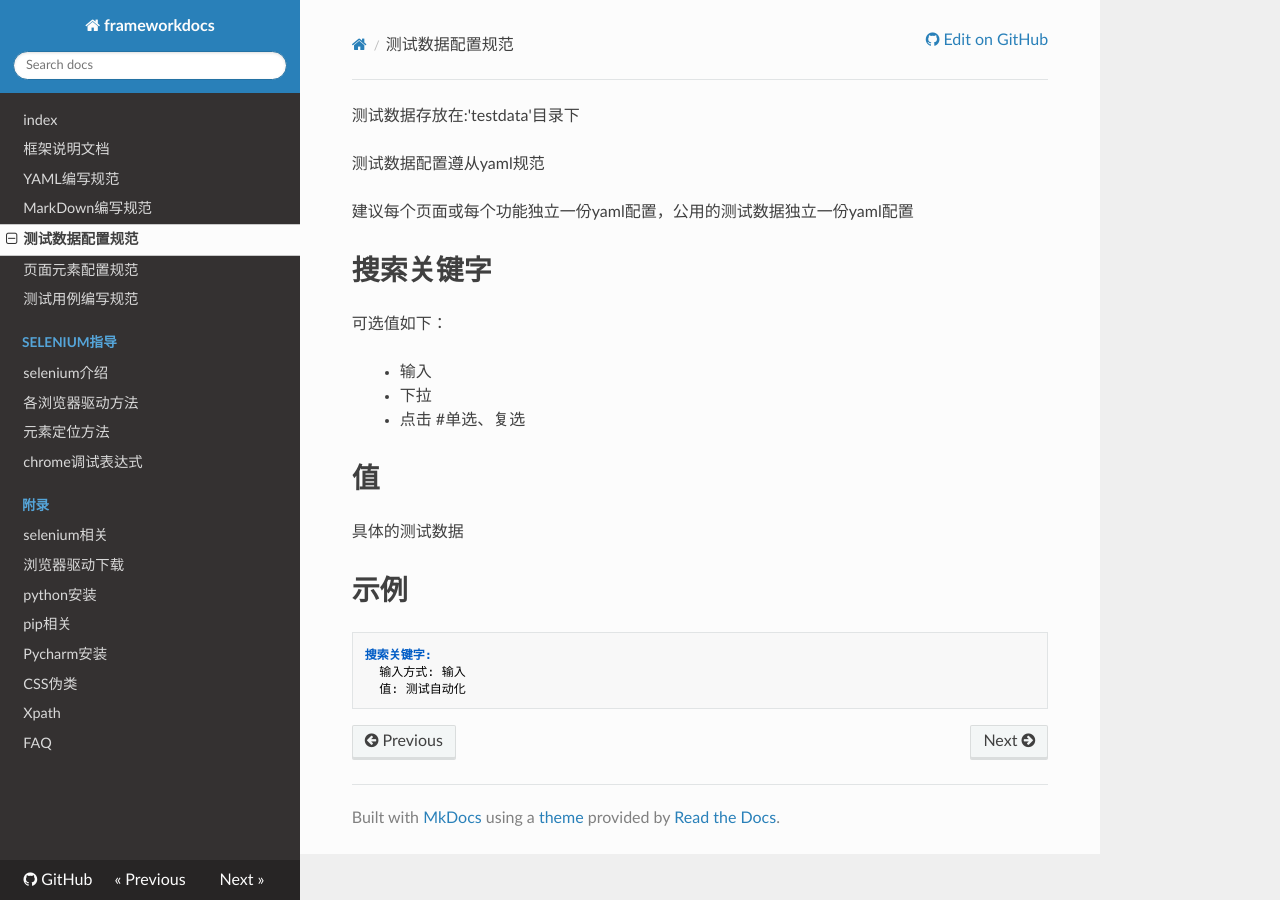
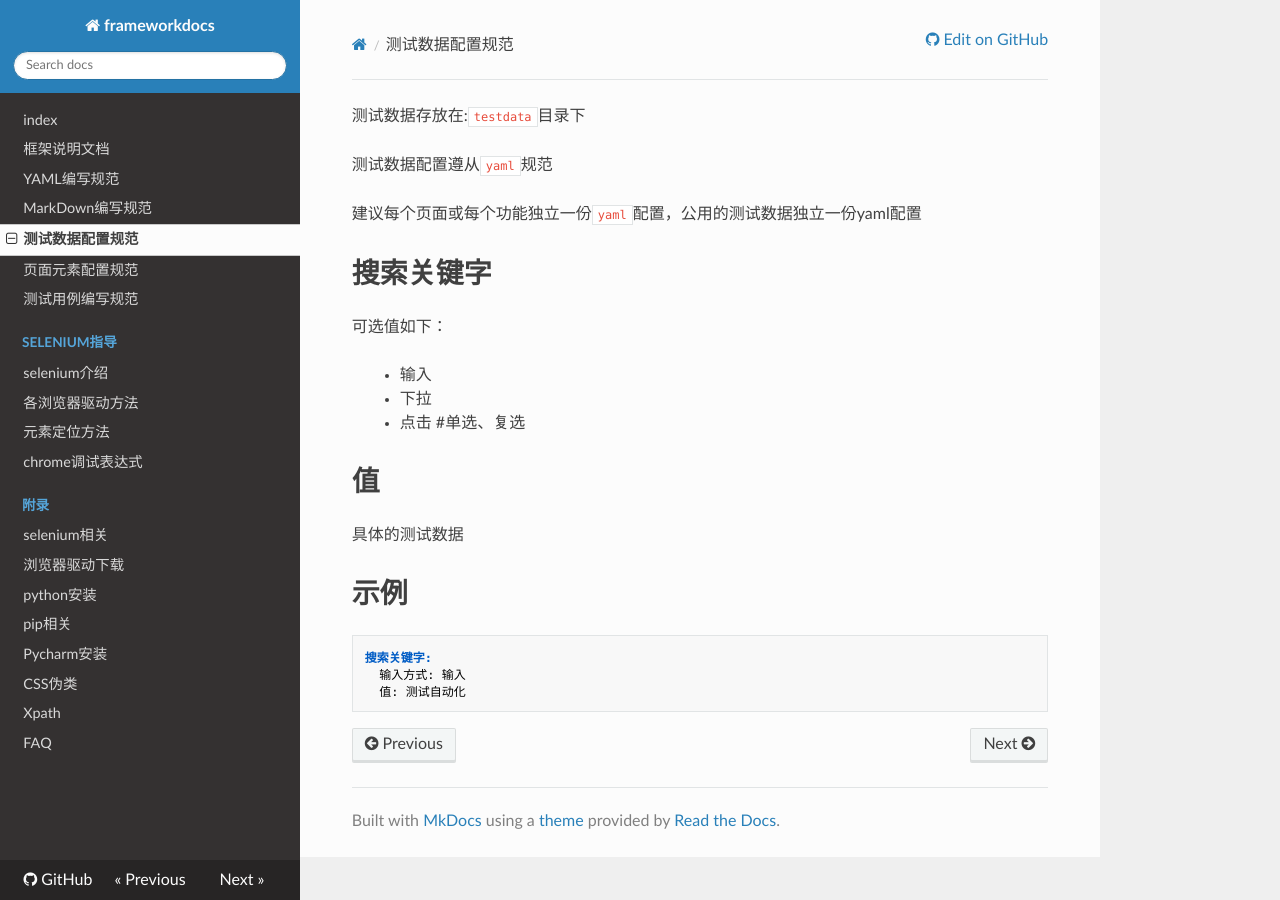
Before and after one commit to chrishshare/frameworkdocs, an MkDocs documentation site: the page built from docs/testdata.md, in a window 1280 px wide. Built offline with MkDocs 1.6.1, drawn with Linux system fonts in a browser that asks for light colours; nearby versions of some CDN libraries.

Commit message:
显示样式修改

```diff
--- a/docs/testdata.md
+++ b/docs/testdata.md
@@ -1,8 +1,8 @@
-测试数据存放在:'testdata'目录下
+测试数据存放在:`testdata`目录下
 
-测试数据配置遵从yaml规范
+测试数据配置遵从`yaml`规范
 
-建议每个页面或每个功能独立一份yaml配置，公用的测试数据独立一份yaml配置
+建议每个页面或每个功能独立一份`yaml`配置，公用的测试数据独立一份yaml配置
 
 
 # 搜索关键字
```
Also changed, not shown: docs/element.md (+2 -2 lines), docs/frameHelp.md (+1 -0 lines).
